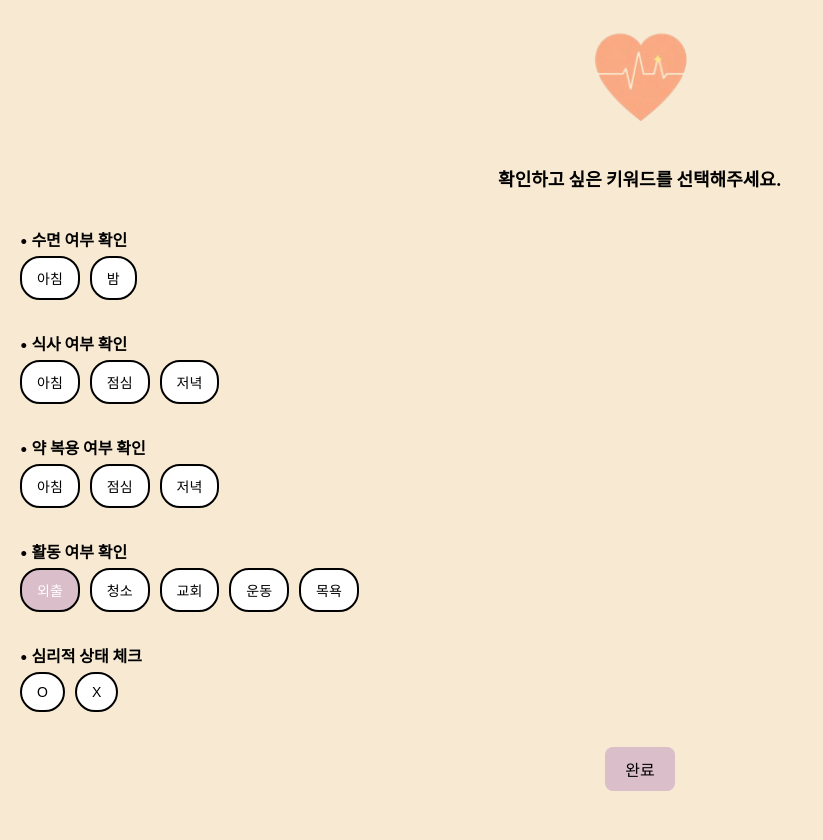
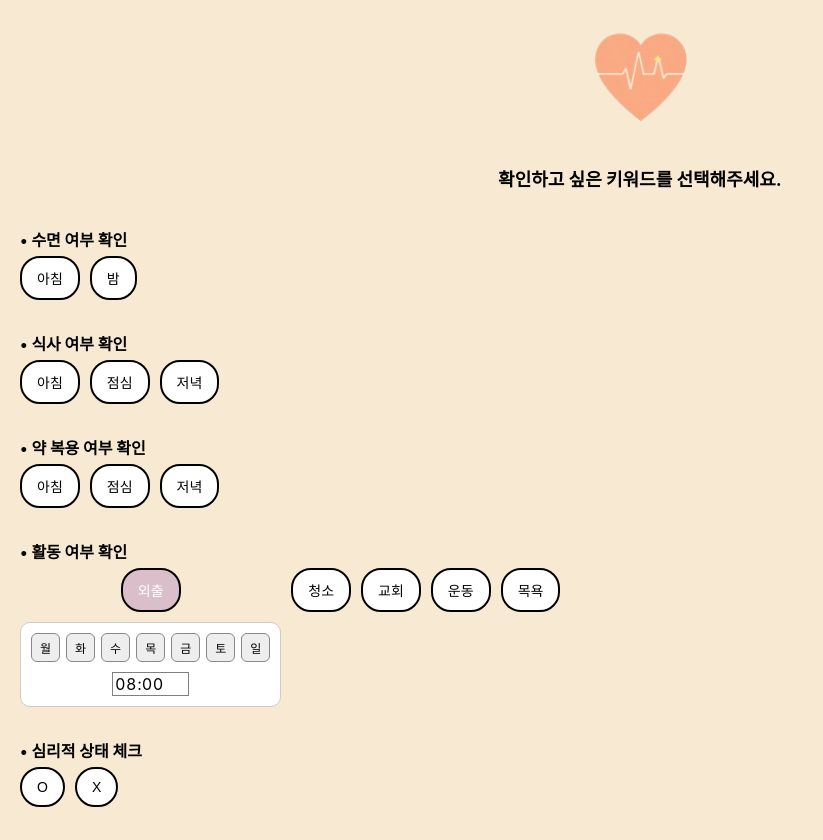
Before and after one commit to HumaniCare/FrontEnd, a React (Create React App) app: page /keywords in a window 1280 px wide. Both pictures are taken after a click on the button "외출". Shown: the whole page, without its empty margins (0-823 px from the left). Built offline with nearby package versions, Linux system fonts and the light colour scheme.

Commit message:
Feat/chain with back (#9)
* kakao login 연결

* kakao Login

* Header.js 추가

* 헤더 추가

* keyword selection format

* 재수정

* keyword/login

* keyword 버그 수정

* logout 기능 추가

* ROLE역할 나누기

* Connect BE

```diff
--- a/src/axios/TokenInterceptor.js
+++ b/src/axios/TokenInterceptor.js
@@ -70,12 +70,16 @@ instance.interceptors.response.use(async function (response) {
 });
 
 
-const Logout = async () => {
+export const Logout = async () => {
     try {
-        // 로그아웃 API 호출
-        await axios.post(`${LOCAL_SPRING_API_URL}/logout`);
+        const token = localStorage.getItem('accessToken');
+        await axios.post(`${LOCAL_SPRING_API_URL}/logout`, null, {
+            headers: {
+                Authorization: `Bearer ${token}`
+            }
+        });
         localStorage.removeItem('accessToken');
-        window.location.href = '/'; // 로그인 페이지 이동
+        window.location.href = '/'; // 로그인 페이지로 이동
     } catch (error) {
         console.error('로그아웃 오류 발생:', error);
     }
--- a/src/pages/KeywordSelectionPage.js
+++ b/src/pages/KeywordSelectionPage.js
@@ -1,12 +1,12 @@
-import React, { useState } from "react";
-import { useNavigate } from "react-router-dom";
+import React, { useState, useEffect } from "react";
+import { useNavigate, useParams } from "react-router-dom";
 import TimePicker from "react-time-picker";
 import "react-time-picker/dist/TimePicker.css";
-import { LOCAL_SPRING_API_URL } from "../constants/api";
 import "react-clock/dist/Clock.css";
 import Logo from "../components/Logo";
 import axios from "axios";
-import { getAccessToken } from "../components/Header"; // 토큰 불러오기
+import { LOCAL_SPRING_API_URL } from "../constants/api";
+import { getAccessToken } from "../components/Header";
 
 const keywords = {
     "수면 여부 확인": ["아침", "밤"],
@@ -16,29 +16,34 @@ const keywords = {
     "심리적 상태 체크": ["O", "X"]
 };
 
-const timeSettingKeywords = {
-    "수면 여부 확인": ["아침"],
-    "식사 여부 확인": ["아침", "점심", "저녁"],
-    "약 복용 여부 확인": ["아침", "점심", "저녁"]
-};
+const timeSettingKeywords = new Set([
+    "수면 여부 확인", "식사 여부 확인", "약 복용 여부 확인", "활동 여부 확인"
+]);
 
 const weekdays = ["월", "화", "수", "목", "금", "토", "일"];
+const dayMap = {
+    "월": "MONDAY", "화": "TUESDAY", "수": "WEDNESDAY",
+    "목": "THURSDAY", "금": "FRIDAY", "토": "SATURDAY", "일": "SUNDAY"
+};
+const reverseDayMap = Object.fromEntries(
+    Object.entries(dayMap).map(([k, v]) => [v, k])
+);
 
 const TimeSetting = ({ value, onSave }) => {
-    const [tempTime, setTempTime] = useState(value.time);
-    const [tempDays, setTempDays] = useState(value.days || []);
+    const [time, setTime] = useState(value.time);
+    const [days, setDays] = useState(value.days || []);
 
     const toggleDay = (day) => {
-        setTempDays((prev) =>
-            prev.includes(day) ? prev.filter((d) => d !== day) : [...prev, day]
-        );
+        const newDays = days.includes(day)
+            ? days.filter(d => d !== day)
+            : [...days, day];
+        setDays(newDays);
+        onSave({ time, days: newDays });
     };
 
-    const handleSave = () => {
-        onSave({
-            time: tempTime,
-            days: tempDays
-        });
+    const handleTimeChange = (newTime) => {
+        setTime(newTime);
+        onSave({ time: newTime, days });
     };
 
     return (
@@ -50,7 +55,7 @@ const TimeSetting = ({ value, onSave }) => {
                         onClick={() => toggleDay(day)}
                         style={{
                             ...styles.dayButton,
-                            backgroundColor: tempDays.includes(day) ? "#DABEC9" : "#EEE"
+                            backgroundColor: days.includes(day) ? "#DABEC9" : "#EEE"
                         }}
                     >
                         {day}
@@ -58,36 +63,102 @@ const TimeSetting = ({ value, onSave }) => {
                 ))}
             </div>
             <TimePicker
-                onChange={setTempTime}
-                value={tempTime}
+                onChange={handleTimeChange}
+                value={time}
                 disableClock
                 clearIcon={null}
                 format="HH:mm"
             />
-            <button style={styles.saveButton} onClick={handleSave}>저장</button>
         </div>
     );
 };
 
+const KeywordOption = ({ category, keyword, data, onToggle, onSave }) => (
+    <div style={styles.keywordBlock}>
+        <button
+            onClick={onToggle}
+            style={{
+                ...styles.keywordButton,
+                backgroundColor: data.selected ? "#DABEC9" : "#FFF",
+                color: data.selected ? "#FFF" : "#000",
+            }}
+        >
+            {keyword}
+        </button>
+        {data.selected && timeSettingKeywords.has(category) && (
+            <TimeSetting
+                value={{ time: data.time, days: data.days }}
+                onSave={onSave}
+            />
+        )}
+    </div>
+);
+
 const KeywordSelectionPage = () => {
     const navigate = useNavigate();
+    const { id } = useParams();
 
     const [selected, setSelected] = useState(
-        Object.keys(keywords).reduce((acc, category) => {
-            acc[category] = {};
-            keywords[category].forEach((keyword) => {
-                acc[category][keyword] = {
-                    selected: false,
-                    time: "08:00",
-                    days: []
-                };
-            });
-            return acc;
-        }, {})
+        Object.fromEntries(
+            Object.entries(keywords).map(([category, list]) => [
+                category,
+                Object.fromEntries(
+                    list.map((keyword) => [
+                        keyword,
+                        { selected: false, time: "08:00", days: [] }
+                    ])
+                )
+            ])
+        )
     );
 
+    useEffect(() => {
+        const fetchData = async () => {
+            const token = getAccessToken();
+            if (!token) return;
+
+            try {
+                const response = await axios.get(
+                    `${LOCAL_SPRING_API_URL}/all-basic-schedules`,
+                    {
+                        headers: { Authorization: `Bearer ${token}` },
+                    }
+                );
+                console.log("확인하기");
+                const schedules = response.data.result;
+                console.log("JSON 파싱 직전");
+                console.log(schedules);
+
+                const updatedSelected = JSON.parse(JSON.stringify(selected));
+
+                schedules.forEach(item => {
+                    const [categoryPrefix, keyword] = item.scheduleTitle.split("_");
+                    const category = Object.keys(keywords).find(
+                        c => c.replace(/\s/g, "") === categoryPrefix
+                    );
+                    if (!category || !keywords[category].includes(keyword)) return;
+
+                    const time = item.startTime.slice(0, 5);
+                    const days = item.days.map(d => reverseDayMap[d]).filter(Boolean);
+
+                    updatedSelected[category][keyword] = {
+                        selected: true,
+                        time,
+                        days
+                    };
+                });
+
+                setSelected(updatedSelected);
+            } catch (error) {
+                console.error("기존 키워드 데이터를 불러오는 중 오류 발생:", error);
+            }
+        };
+
+        fetchData();
+    }, [id]);
+
     const toggleSelection = (category, keyword) => {
-        setSelected((prev) => ({
+        setSelected(prev => ({
             ...prev,
             [category]: {
                 ...prev[category],
@@ -100,14 +171,11 @@ const KeywordSelectionPage = () => {
     };
 
     const saveTimeAndDays = (category, keyword, newData) => {
-        setSelected((prev) => ({
+        setSelected(prev => ({
             ...prev,
             [category]: {
                 ...prev[category],
-                [keyword]: {
-                    ...prev[category][keyword],
-                    ...newData
-                }
+                [keyword]: { ...prev[category][keyword], ...newData }
             }
         }));
     };
@@ -119,28 +187,14 @@ const KeywordSelectionPage = () => {
             return;
         }
 
-        // 요일 변환 맵
-        const dayMap = {
-            "월": "MONDAY",
-            "화": "TUESDAY",
-            "수": "WEDNESDAY",
-            "목": "THURSDAY",
-            "금": "FRIDAY",
-            "토": "SATURDAY",
-            "일": "SUNDAY"
-        };
-
-        // selected 가공
         const payload = [];
-
-        for (const category in selected) {
-            for (const keyword in selected[category]) {
-                const item = selected[category][keyword];
-                if (item.selected && item.days.length > 0) {
+        for (const [category, options] of Object.entries(selected)) {
+            for (const [keyword, { selected, time, days }] of Object.entries(options)) {
+                if (selected && days.length > 0) {
                     payload.push({
-                        scheduleTitle: `${category} - ${keyword}`,
-                        startTime: item.time + ":00",
-                        days: item.days.map(day => dayMap[day])
+                        scheduleTitle: `${category.replace(/\s/g, "")}_${keyword}`,
+                        startTime: time + ":00",
+                        days: days.map(d => dayMap[d])
                     });
                 }
             }
@@ -148,7 +202,7 @@ const KeywordSelectionPage = () => {
 
         try {
             const response = await axios.post(
-                `${ LOCAL_SPRING_API_URL }/basic-schedules`, // 실제 API 주소로 교체
+                `${LOCAL_SPRING_API_URL}/basic-schedules`,
                 payload,
                 {
                     headers: {
@@ -173,28 +227,14 @@ const KeywordSelectionPage = () => {
                     <p style={styles.categoryTitle}>• {category}</p>
                     <div style={styles.buttonContainer}>
                         {options.map((keyword) => (
-                            <div key={keyword} style={styles.keywordBlock}>
-                                <button
-                                    style={{
-                                        ...styles.keywordButton,
-                                        backgroundColor: selected[category][keyword].selected ? "#DABEC9" : "#FFF",
-                                        color: selected[category][keyword].selected ? "#FFF" : "#000",
-                                    }}
-                                    onClick={() => toggleSelection(category, keyword)}
-                                >
-                                    {keyword}
-                                </button>
-                                {selected[category][keyword].selected &&
-                                    timeSettingKeywords[category]?.includes(keyword) && (
-                                        <TimeSetting
-                                            value={{
-                                                time: selected[category][keyword].time,
-                                                days: selected[category][keyword].days
-                                            }}
-                                            onSave={(data) => saveTimeAndDays(category, keyword, data)}
-                                        />
-                                    )}
-                            </div>
+                            <KeywordOption
+                                key={keyword}
+                                category={category}
+                                keyword={keyword}
+                                data={selected[category][keyword]}
+                                onToggle={() => toggleSelection(category, keyword)}
+                                onSave={(data) => saveTimeAndDays(category, keyword, data)}
+                            />
                         ))}
                     </div>
                 </div>
@@ -279,14 +319,6 @@ const styles = {
         border: "1px solid #888",
         cursor: "pointer",
         fontSize: "12px",
-    },
-    saveButton: {
-        fontSize: "12px",
-        padding: "5px 10px",
-        borderRadius: "5px",
-        backgroundColor: "#DABEC9",
-        border: "none",
-        cursor: "pointer"
     }
 };
 
--- a/src/pages/LoginPage.js
+++ b/src/pages/LoginPage.js
@@ -2,7 +2,7 @@ import React from "react";
 import { useNavigate } from "react-router-dom";
 import Button from "../components/Button";
 import Logo from "../components/Logo";
-import { LOCAL_SPRING_API_URL } from "../../constants/api";
+import { LOCAL_SPRING_API_URL } from "../constants/api";
 
 const LoginPage = () => {
     const navigate = useNavigate();
```
Also changed, not shown: src/components/oauth/KakaoRedirectPage.js (+18 -27 lines), src/pages/FinalPage.js (+5 -2 lines).
